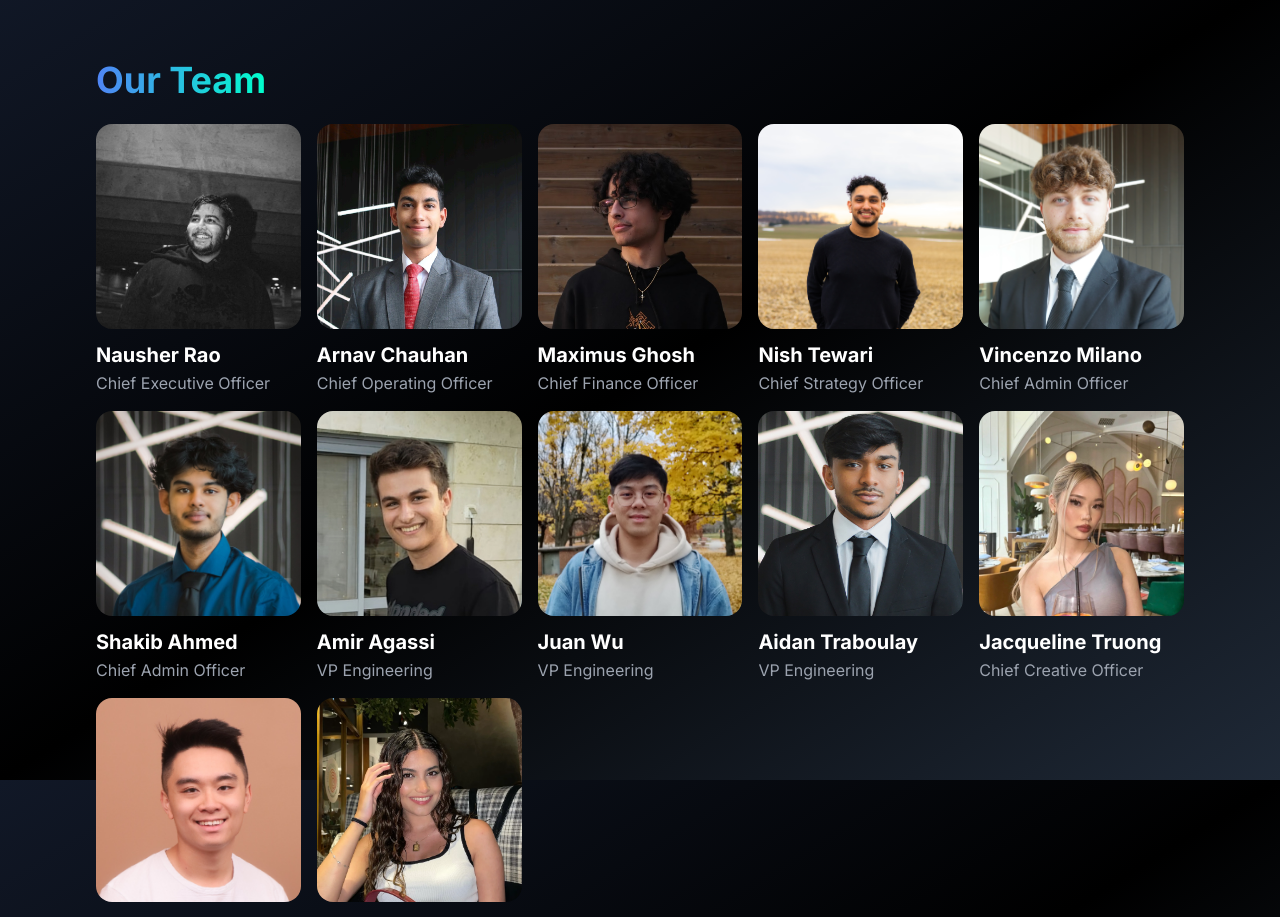
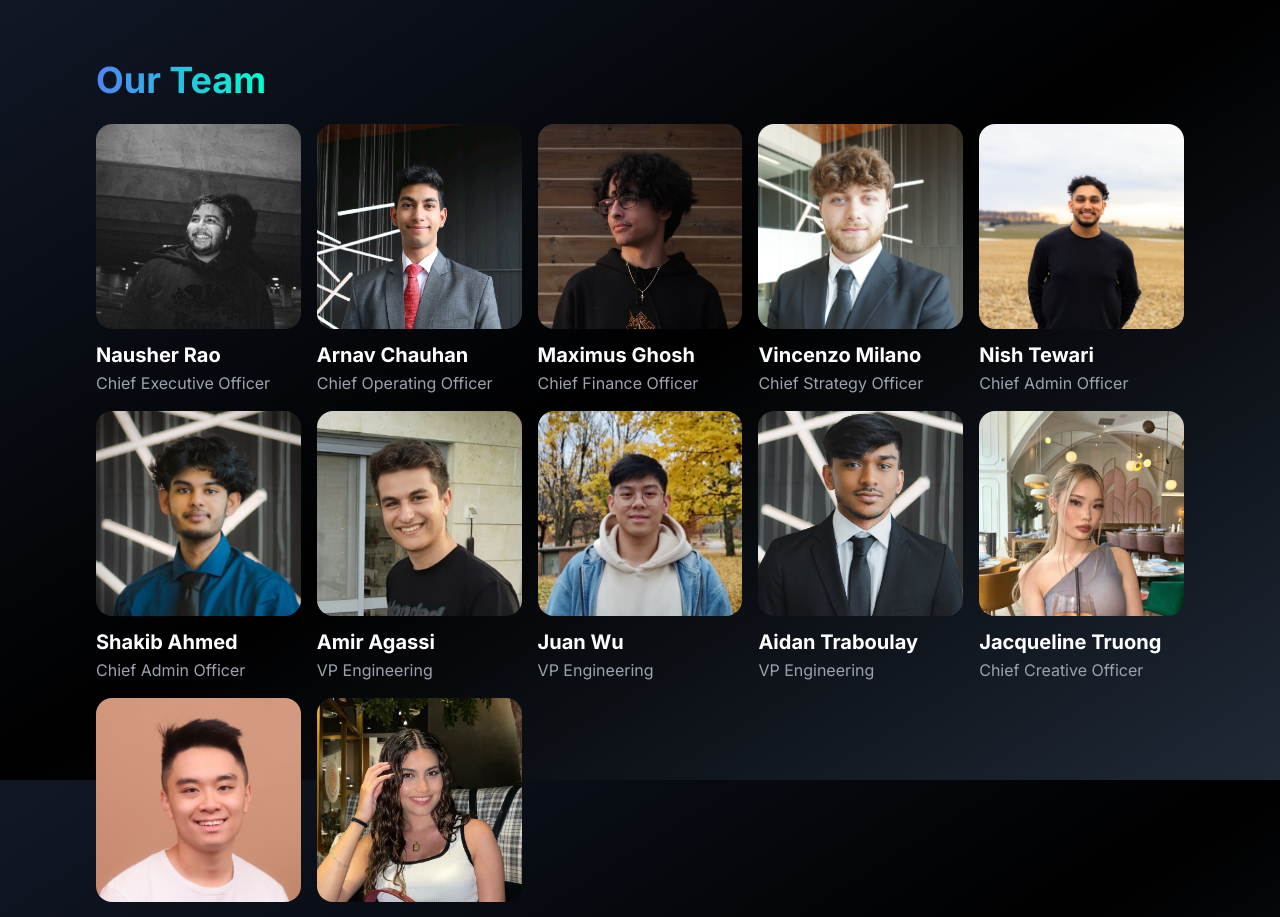
Before and after one commit to KonferCA/landing, a React (Vite) app: page / in a window 1280 px wide. Shown: the part 4020-4937 px from the top of the page. Built offline with nearby package versions, Linux system fonts and the light colour scheme.

Commit message:
update team order

```diff
--- a/src/components/Team.tsx
+++ b/src/components/Team.tsx
@@ -27,18 +27,18 @@ const teamMembers = [
         bio: 'Hey, I\'m Maximus! I\'m a CS student with a designer\'s heart. I love blending my passion for tech and art, and continuously work to build projects that are functional and captivating.',
     },
     {
-        name: 'Nish Tewari',
+        name: 'Vincenzo Milano',
         title: 'Chief Strategy Officer',
-        image: Nish,
-        linkedin: 'https://www.linkedin.com/in/nish-tewari/',
-    },
-    {
-        name: 'Vincenzo Milano',
-        title: 'Chief Admin Officer',
         image: Vincenzo,
         linkedin: 'https://www.linkedin.com/in/vincenzo-milano/',
         website: 'https://vincenzomilano.tech',
         bio: 'Hey, I\'m Vincenzo! I\'m passionate about building computers and exploring innovative technology. Currently, I\'m pursuing a double degree in Business and Computer Science, blending technical expertise with strategic thinking.',
+    },
+    {
+        name: 'Nish Tewari',
+        title: 'Chief Admin Officer',
+        image: Nish,
+        linkedin: 'https://www.linkedin.com/in/nish-tewari/',
     },
     {
         name: 'Shakib Ahmed',
```
